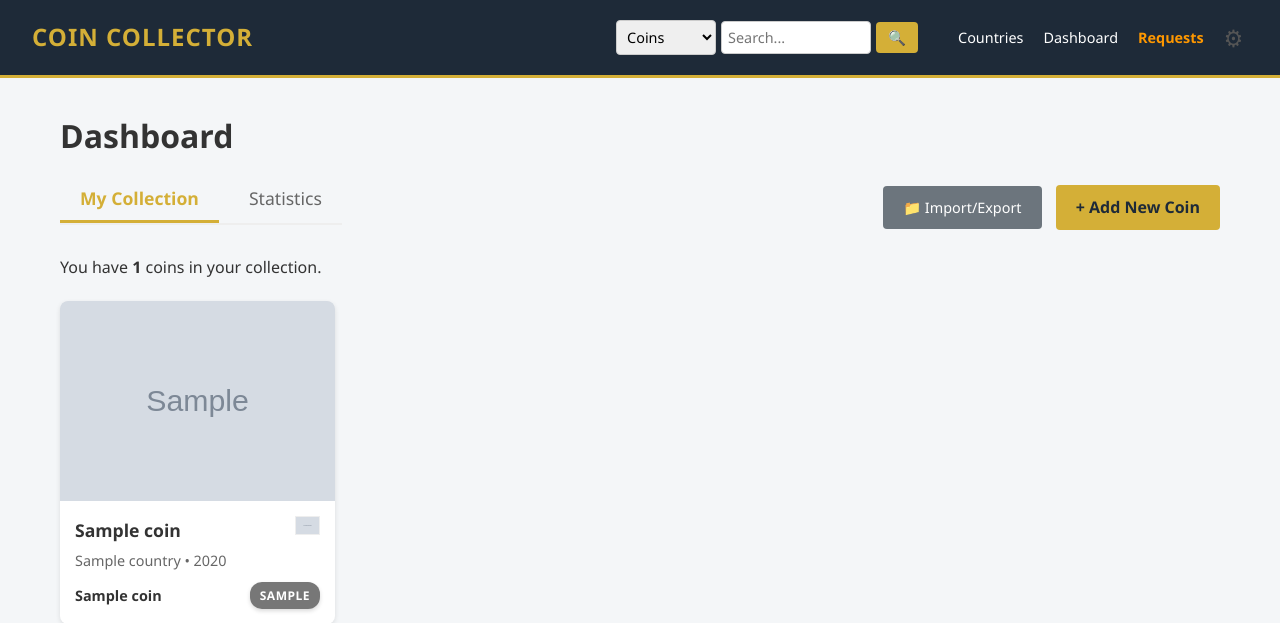
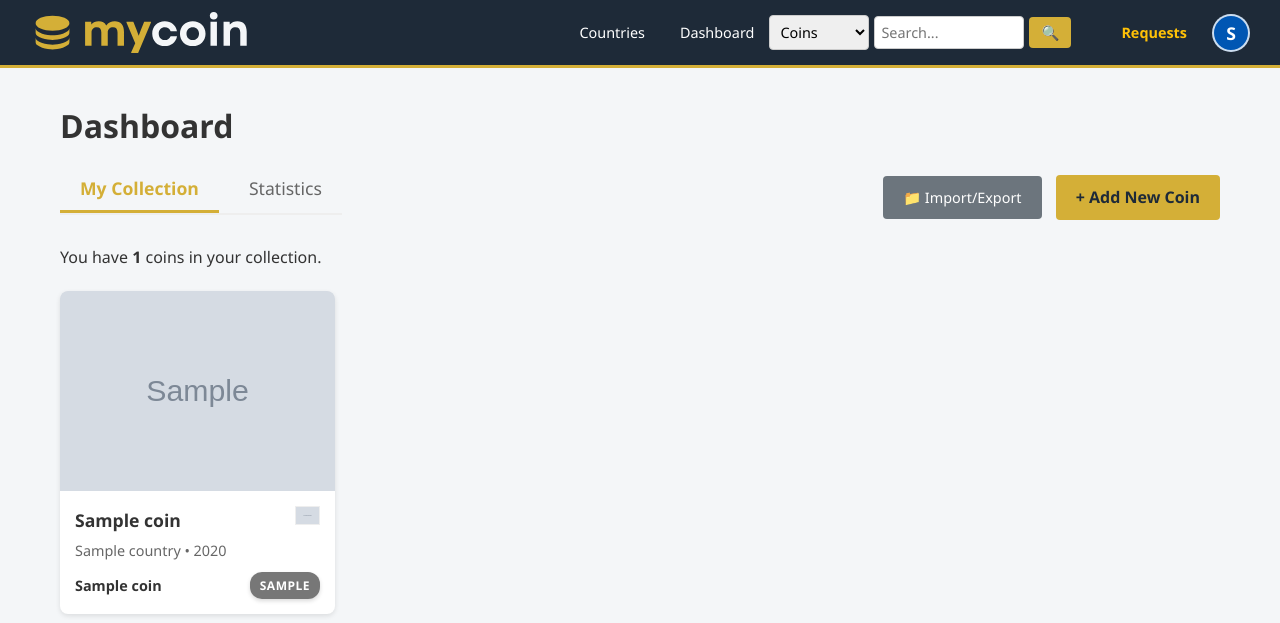
Before and after one commit to PVBonev/Coin_Collector, a PHP site: page / in a window 1280 px wide. Shown: the top 623 px of the page. Run offline with PHP 8.4, Linux system fonts and the light colour scheme; the visitor is signed in with stand-in values (Sample User, id 1); tables that the repository leaves empty hold one stand-in row (values such as "Sample post"); grey boxes marked "Sample" are stand-in pictures.

Commit message:
Added logo, changed navbar

```diff
--- a/assets/css/styles.css
+++ b/assets/css/styles.css
@@ -886,10 +886,6 @@ input:focus {
   transition: transform 0.2s;
 }
 
-.settings-btn:hover {
-  transform: rotate(90deg);
-  color: var(--accent-color);
-}
 
 .dropdown-content {
   display: none;
--- a/includes/navbar.php
+++ b/includes/navbar.php
@@ -1,46 +1,84 @@
-<nav class="navbar">
-    <div class="brand">
-        <a href="<?php echo isset($_SESSION['user_id']) ? 'index.php' : 'countries.php'; ?>" style="color: inherit; text-decoration: none;">
-            Coin Collector
+<nav class="navbar" style="padding: 10px 0; background-color: var(--primary-color);">
+    <div style="width: 100%; padding: 0 30px; display: flex; justify-content: space-between; align-items: center; box-sizing: border-box;">
+
+        <a href="index.php" class="navbar-brand" style="display: flex; align-items: center; gap: 12px; text-decoration: none; color: white; font-size: 1.4rem; font-weight: bold;">
+            <?php
+                $logoPath = file_exists('Logo/logo.svg') ? 'Logo/logo.svg' : '../Logo/logo.svg';
+                if (!file_exists($logoPath) && file_exists('../Logo/logo.svg')) {
+                    $logoPath = '../Logo/logo.svg';
+                }
+            ?>
+            <img src="<?php echo $logoPath; ?>" alt="Coin Collector Logo" style="height: 45px; width: auto;">
         </a>
-    </div>
 
-    <div class="nav-links" style="display: flex; align-items: center;">
+        <div class="nav-links" style="display: flex; align-items: center; gap: 15px;">
 
             <?php if (isset($_SESSION['user_id'])): ?>
+
+                <a href="countries.php" style="color: white; text-decoration: none;">Countries</a>
+                <a href="index.php" style="color: white; text-decoration: none;">Dashboard</a>
 
                 <?php
                     $searchType = isset($_GET['type']) ? $_GET['type'] : 'coins';
                     $searchQuery = isset($_GET['q']) ? htmlspecialchars($_GET['q']) : '';
                 ?>
-            <form action="search_results.php" method="GET" style="display: inline-flex; align-items: center; gap: 5px; margin-right: 20px;">
+                <form action="search_results.php" method="GET" style="display: inline-flex; align-items: center; gap: 5px; margin-right: 15px;">
                     <select name="type" style="padding: 6px; border-radius: 4px; border: 1px solid #ccc; font-size: 0.9rem;">
                         <option value="coins" <?php echo ($searchType == 'coins') ? 'selected' : ''; ?>>Coins</option>
                         <option value="users" <?php echo ($searchType == 'users') ? 'selected' : ''; ?>>Users</option>
                         <option value="countries" <?php echo ($searchType == 'countries') ? 'selected' : ''; ?>>Countries</option>
                     </select>
-
                     <input type="text" name="q" value="<?php echo $searchQuery; ?>" placeholder="Search..." required
                            style="padding: 6px; border-radius: 4px; border: 1px solid #ccc; font-size: 0.9rem; width: 150px;">
+                    <button type="submit" class="btn" style="padding: 6px 12px; font-size: 0.9rem; background: var(--accent-color); color: white; border: none; cursor: pointer;">&#128269;</button>
+                </form>
 
-                <button type="submit" class="btn" style="padding: 6px 12px; font-size: 0.9rem; background: var(--accent-color); color: white; border: none; cursor: pointer;">
-                    &#128269;
-                </button>
-            </form>
-            <a href="countries.php">Countries</a>
-            <a href="index.php">Dashboard</a>
 
                 <?php if (isset($_SESSION['role']) && $_SESSION['role'] === 'admin'): ?>
-                <a href="admin/dashboard.php" style="color: #ff9800; font-weight: bold;">Requests</a>
+                    <a href="admin/dashboard.php" style="color: #ffc107; font-weight: bold; text-decoration: none;">Requests</a>
                 <?php endif; ?>
 
-            <div class="user-menu">
-                <button class="settings-btn">&#9881;</button> <div class="dropdown-content">
-                    <div class="dropdown-header">
-                        <?php echo htmlspecialchars($_SESSION['username']); ?>
+                <?php
+                    $stmtNav = $pdo->prepare("SELECT profile_image, username FROM users WHERE id = ?");
+                    $stmtNav->execute([$_SESSION['user_id']]);
+                    $navUser = $stmtNav->fetch();
+
+                    $avatarUrl = '';
+                    $hasAvatar = false;
+
+                    if (!empty($navUser['profile_image'])) {
+                        if (file_exists($navUser['profile_image'])) {
+                            $avatarUrl = $navUser['profile_image'];
+                            $hasAvatar = true;
+                        } elseif (file_exists('../' . $navUser['profile_image'])) {
+                            $avatarUrl = '../' . $navUser['profile_image'];
+                            $hasAvatar = true;
+                        }
+                    }
+
+                    $initial = strtoupper(substr($navUser['username'], 0, 1));
+                ?>
+
+                <div class="user-menu" style="margin-left: 10px; position: relative; display: inline-block;">
+                    <button class="settings-btn" style="background: none; border: none; padding: 0; cursor: pointer; display: flex; align-items: center;">
+                        <?php if ($hasAvatar): ?>
+                            <img src="<?php echo htmlspecialchars($avatarUrl); ?>" alt="Profile"
+                                 style="width: 38px; height: 38px; border-radius: 50%; object-fit: cover; border: 2px solid rgba(255,255,255,0.8);">
+                        <?php else: ?>
+                            <div style="width: 38px; height: 38px; border-radius: 50%; background: #0056b3; color: white;
+                                        display: flex; align-items: center; justify-content: center; font-weight: bold; font-size: 1.1rem;
+                                        border: 2px solid rgba(255,255,255,0.8); text-transform: uppercase;">
+                                <?php echo $initial; ?>
                             </div>
+                        <?php endif; ?>
+                    </button>
 
-                    <a href="settings.php">Settings</a> <a href="../auth/logout_process.php" style="color: #dc3545;">Logout</a>
+                    <div class="dropdown-content">
+                        <div class="dropdown-header" style="border-bottom: 1px solid #eee; padding-bottom: 5px; margin-bottom: 5px; color: #666; font-size: 0.9rem;">
+                            Hello, <strong><?php echo htmlspecialchars($navUser['username']); ?></strong>
+                        </div>
+                        <a href="settings.php">Settings</a>
+                        <a href="actions/logout.php" style="color: #dc3545;">Logout</a>
                     </div>
                 </div>
 
@@ -49,23 +87,21 @@
                     $searchType = isset($_GET['type']) ? $_GET['type'] : 'coins';
                     $searchQuery = isset($_GET['q']) ? htmlspecialchars($_GET['q']) : '';
                 ?>
-            <form action="search_results.php" method="GET" style="display: inline-flex; align-items: center; gap: 5px; margin-right: 20px;">
+                <form action="search_results.php" method="GET" style="display: inline-flex; align-items: center; gap: 5px; margin-right: 15px;">
                     <select name="type" style="padding: 6px; border-radius: 4px; border: 1px solid #ccc; font-size: 0.9rem;">
                         <option value="coins" <?php echo ($searchType == 'coins') ? 'selected' : ''; ?>>Coins</option>
                         <option value="users" <?php echo ($searchType == 'users') ? 'selected' : ''; ?>>Users</option>
                         <option value="countries" <?php echo ($searchType == 'countries') ? 'selected' : ''; ?>>Countries</option>
                     </select>
-
                     <input type="text" name="q" value="<?php echo $searchQuery; ?>" placeholder="Search..." required
                            style="padding: 6px; border-radius: 4px; border: 1px solid #ccc; font-size: 0.9rem; width: 150px;">
+                    <button type="submit" class="btn" style="padding: 6px 12px; font-size: 0.9rem; background: var(--accent-color); color: white; border: none; cursor: pointer;">&#128269;</button>
+                </form>
 
-                <button type="submit" class="btn" style="padding: 6px 12px; font-size: 0.9rem; background: var(--accent-color); color: white; border: none; cursor: pointer;">
-                    &#128269;
-                </button>
-            </form>
-            <a href="countries.php">Countries</a>
-            <a href="login.php" style="margin-left: 20px;">Login</a>
-            <a href="register.php" class="btn btn-accent" style="margin-left: 10px; color: var(--primary-color);">Register</a>
+                <a href="countries.php" style="color: white; text-decoration: none;">Countries</a>
+                <a href="login.php" style="margin-left: 20px; color: white; text-decoration: none;">Login</a>
+                <a href="register.php" class="btn btn-accent" style="margin-left: 10px; color: var(--primary-color); text-decoration: none; padding: 5px 15px; border-radius: 4px;">Register</a>
             <?php endif; ?>
         </div>
+    </div>
 </nav>
```
Also changed, not shown: login.php (+9 -5 lines), Logo/LOGO.png (deleted), Logo/MyCoin-horizontal.png (deleted), Logo/MyCoin-logo-transparent.png (deleted), Logo/MyCoin-logo.png (deleted), Logo/MyCoin-story.png (deleted), Logo/logo.svg (added). Lines whose indentation alone changed are shown as unchanged.
